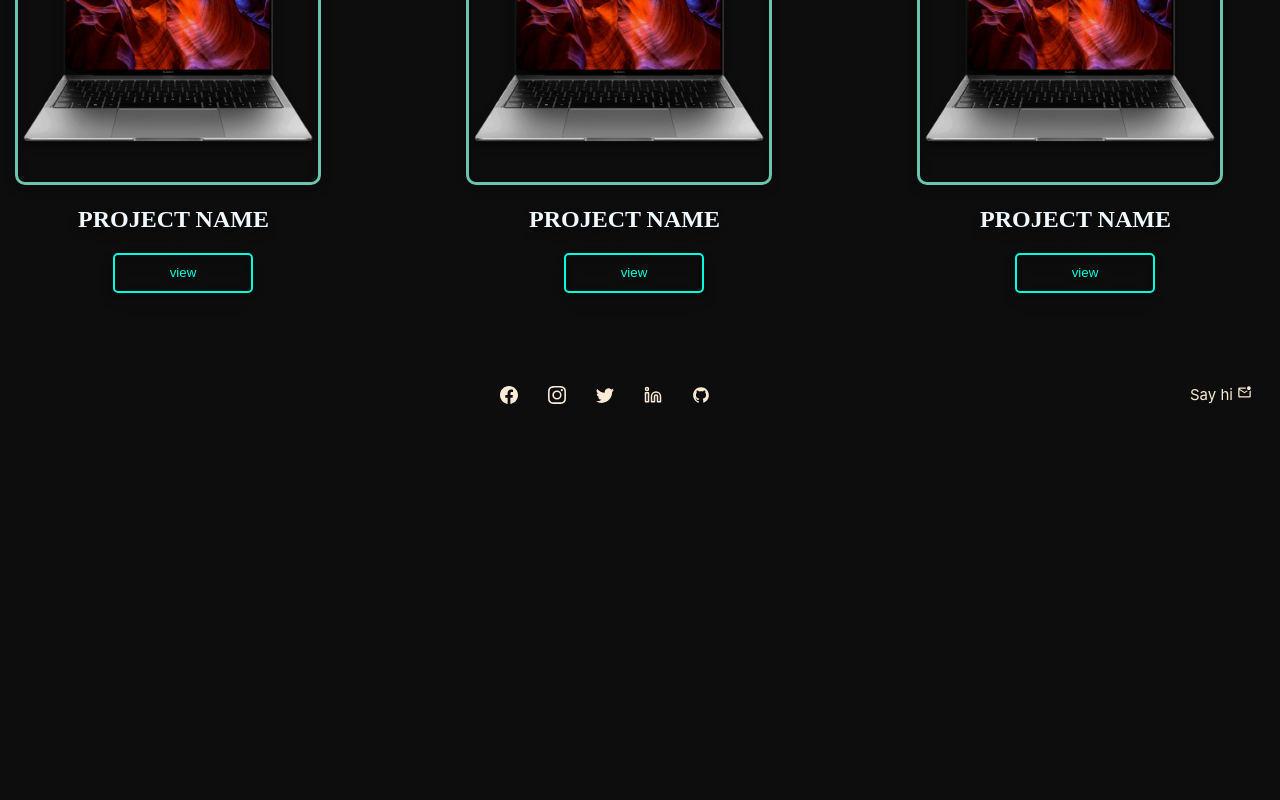
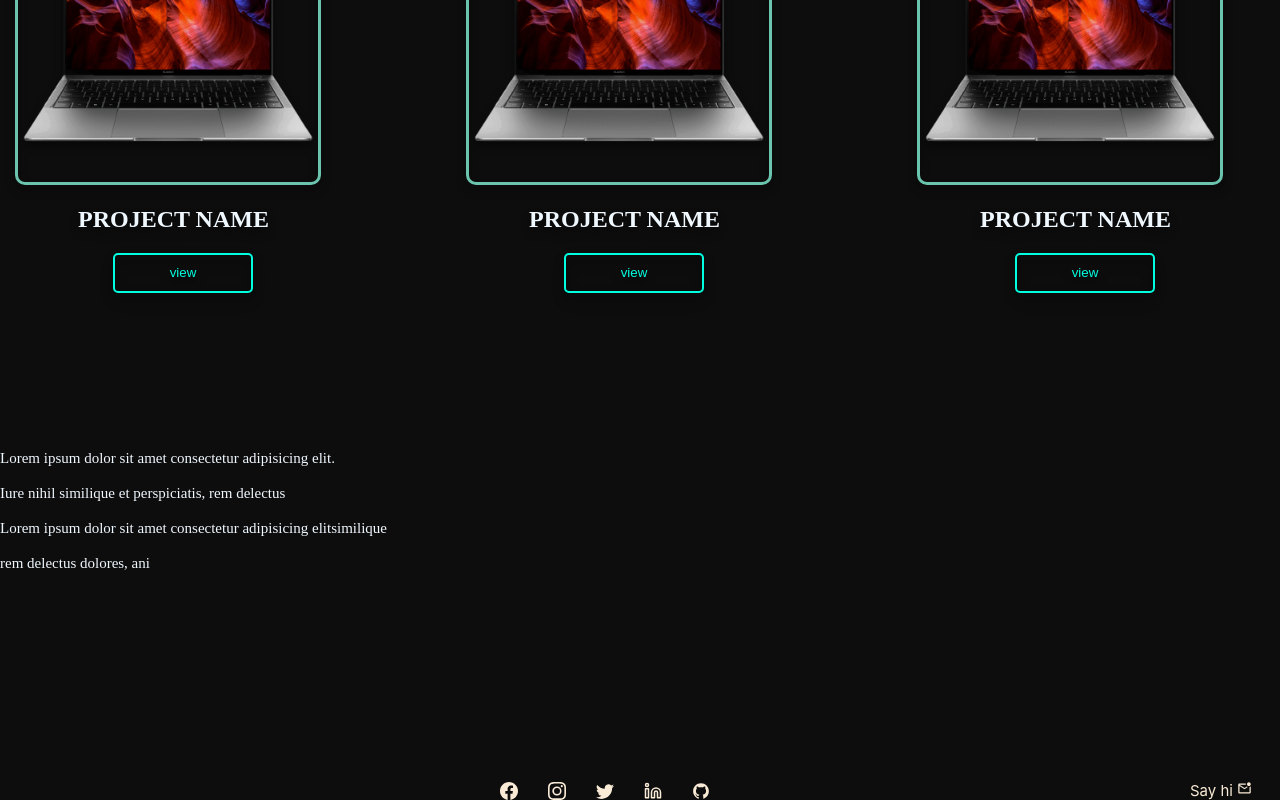
Before and after one commit to paulisreal/reactportfolio, a React (Create React App) app: page / in a window 1280 px wide. Shown: the part 1040-1840 px from the top of the page. Before the commit the page ends 1444 px from the top, so only its background shows below. Built offline with nearby package versions, Linux system fonts and the light colour scheme.

Commit message:
goodnight

```diff
--- a/src/App.js
+++ b/src/App.js
@@ -1,3 +1,4 @@
+import Aboutpage from './components/Aboutpage';
 import Body from './components/Body';
 import Navbar from './components/Navbar';
 import Socials from './components/Socials';
@@ -9,8 +10,8 @@ function App() {
      <Navbar />
      <Body/>
      <Workpage/>
+     <Aboutpage/>
      <Socials/>
-
     </div>
   );
 }
--- /dev/null
+++ b/src/components/Aboutpage.css
@@ -0,0 +1,12 @@
+.small-intro{
+
+
+font-family: 'Apple Braille';
+font-style: normal;
+font-weight: 200;
+font-size: 15px;
+line-height: 35px;
+margin-top: 20%;
+
+
+}
--- /dev/null
+++ b/src/components/Aboutpage.js
@@ -0,0 +1,15 @@
+import React from 'react'
+import  './Aboutpage.css'
+
+function Aboutpage() {
+  return (
+    <div>
+        <p className='small-intro'>
+        Lorem ipsum dolor sit amet consectetur adipisicing elit. <br/>Iure nihil similique et perspiciatis, rem delectus
+<br/>Lorem ipsum dolor sit amet consectetur adipisicing elitsimilique <br/> rem delectus dolores, ani
+        </p>
+    </div>
+  )
+}
+
+export default Aboutpage
--- a/src/components/Workpage.js
+++ b/src/components/Workpage.js
@@ -27,6 +27,7 @@ function Workpage() {
           <button className='view-btn'>view</button>
         </div>
 
+
       </div>
     </div>
   )
```
